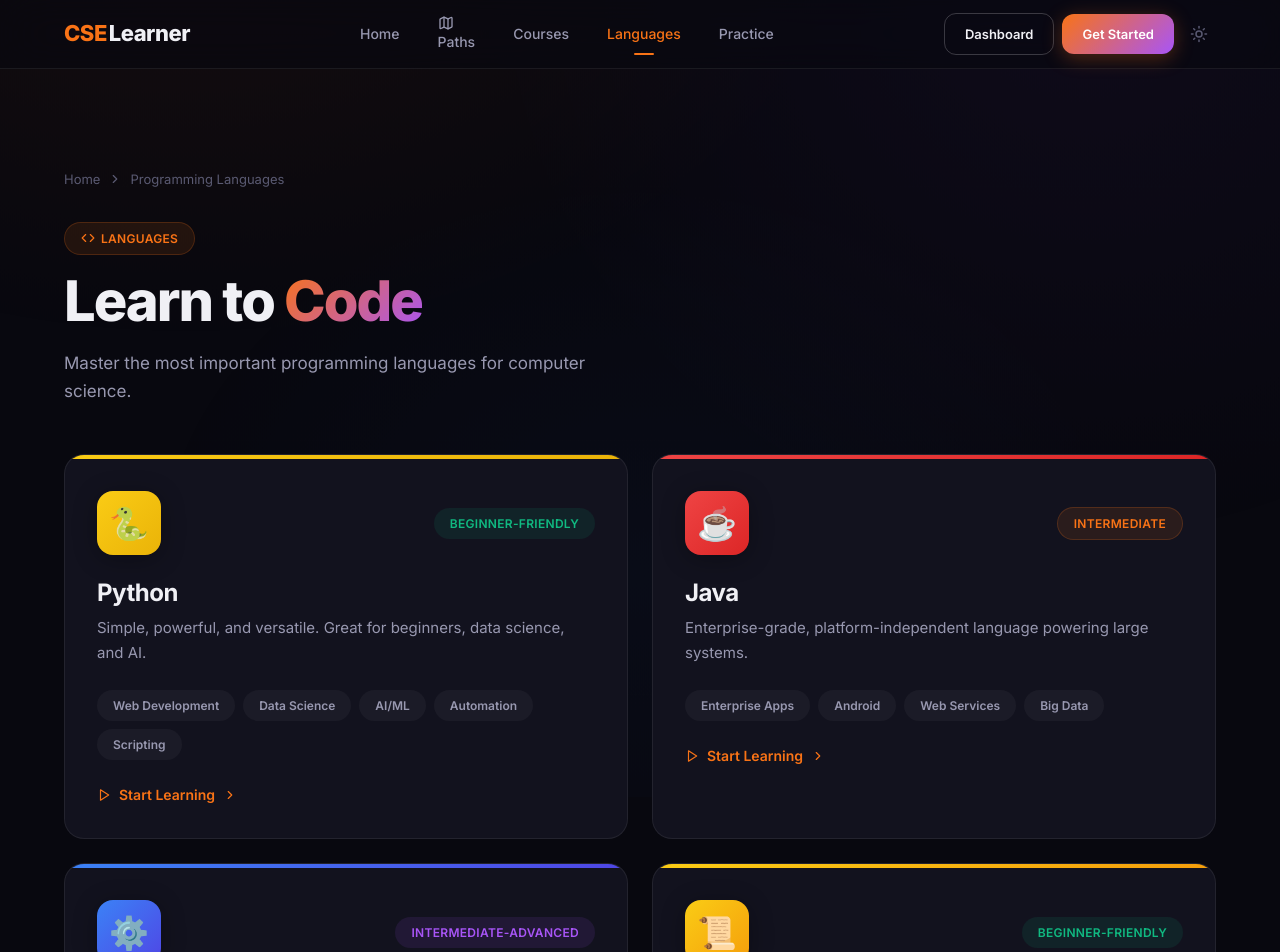
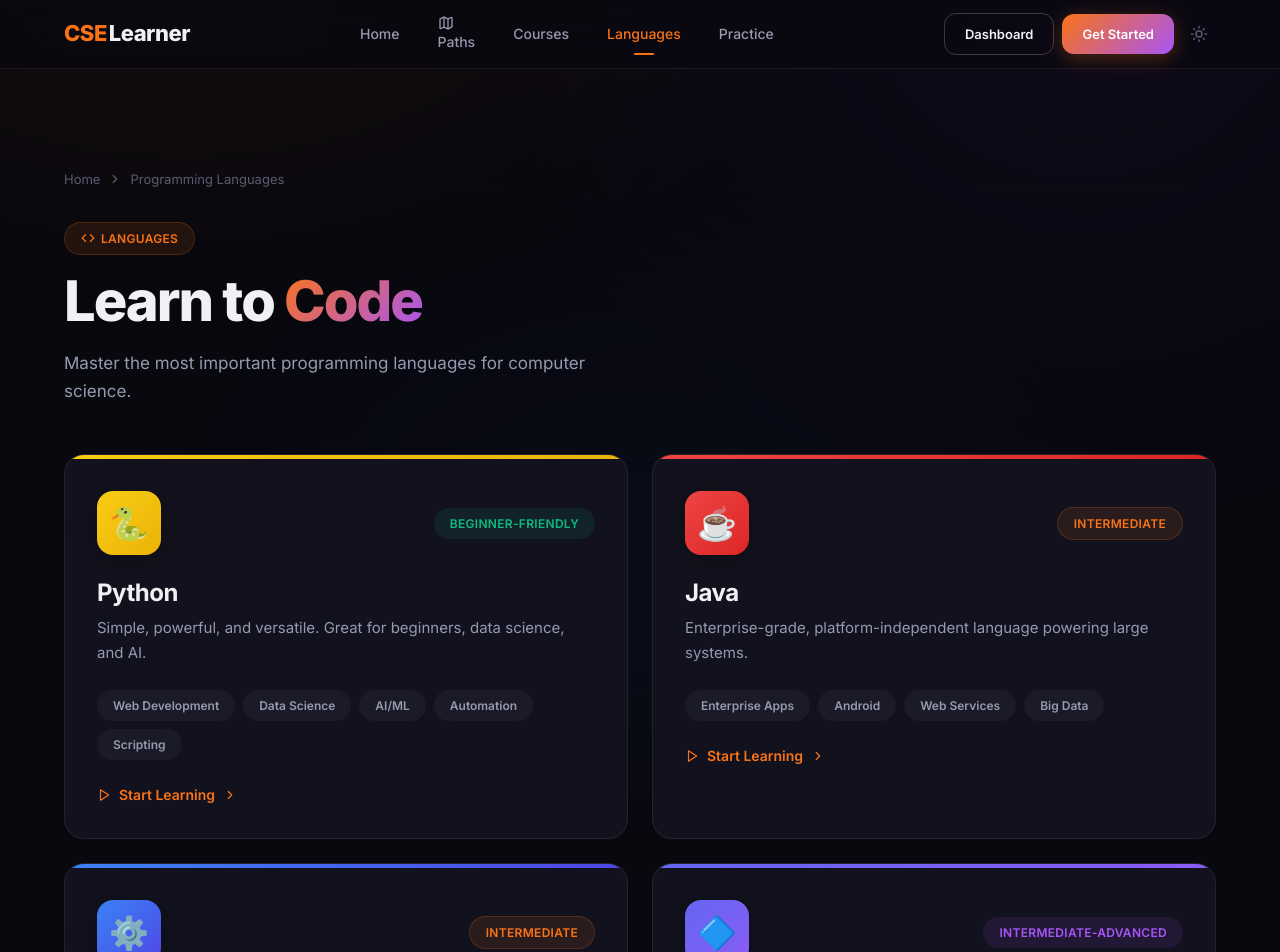
Before and after one commit to Knight-rule/cse-learner, a Next.js app: page /languages in a window 1280 px wide. Shown: the top 952 px of the page. Built offline with nearby package versions, Linux system fonts and the light colour scheme.

Commit message:
Split C & C++ into separate cards on languages page

```diff
--- a/src/app/languages/page.tsx
+++ b/src/app/languages/page.tsx
@@ -4,7 +4,8 @@ import { ChevronRight, Code, Play } from "lucide-react";
 const languages = [
   { slug: "python", name: "Python", icon: "🐍", gradient: "linear-gradient(135deg, #facc15, #eab308)", description: "Simple, powerful, and versatile. Great for beginners, data science, and AI.", useCases: ["Web Development", "Data Science", "AI/ML", "Automation", "Scripting"], difficulty: "Beginner-Friendly", typing: "Dynamic", paradigm: "Multi-paradigm", compiled: "Interpreted", bestFor: "AI, Data Science, Scripting" },
   { slug: "java", name: "Java", icon: "☕", gradient: "linear-gradient(135deg, #ef4444, #dc2626)", description: "Enterprise-grade, platform-independent language powering large systems.", useCases: ["Enterprise Apps", "Android", "Web Services", "Big Data"], difficulty: "Intermediate", typing: "Static", paradigm: "OOP", compiled: "Compiled (JVM)", bestFor: "Enterprise, Android" },
-  { slug: "c-cpp", name: "C & C++", icon: "⚙️", gradient: "linear-gradient(135deg, #3b82f6, #4f46e5)", description: "Low-level control, maximum performance. The foundation of modern computing.", useCases: ["Systems Programming", "Game Dev", "OS", "Embedded", "Competitive Programming"], difficulty: "Intermediate-Advanced", typing: "Static", paradigm: "Procedural / OOP", compiled: "Compiled", bestFor: "Systems, Game Dev, OS" },
+  { slug: "c-language", name: "C", icon: "⚙️", gradient: "linear-gradient(135deg, #3b82f6, #4f46e5)", description: "Low-level control with direct memory access. The foundation of modern computing.", useCases: ["Systems Programming", "OS", "Embedded", "Memory Management"], difficulty: "Intermediate", typing: "Static", paradigm: "Procedural", compiled: "Compiled", bestFor: "Systems, OS, Embedded" },
+  { slug: "cpp", name: "C++", icon: "🔷", gradient: "linear-gradient(135deg, #6366f1, #8b5cf6)", description: "OOP with maximum performance. Powering game engines, browsers, and high-performance systems.", useCases: ["Game Dev", "Competitive Programming", "STL", "OOP", "High Performance"], difficulty: "Intermediate-Advanced", typing: "Static", paradigm: "OOP / Generic", compiled: "Compiled", bestFor: "Game Dev, HPC, OOP" },
   { slug: "javascript", name: "JavaScript", icon: "📜", gradient: "linear-gradient(135deg, #facc15, #f59e0b)", description: "The language of the web. Full-stack with Node.js and modern frameworks.", useCases: ["Web Frontend", "Backend (Node.js)", "Mobile (React Native)", "Desktop (Electron)"], difficulty: "Beginner-Friendly", typing: "Dynamic", paradigm: "Multi-paradigm", compiled: "Interpreted (JIT)", bestFor: "Web (Frontend + Backend)" },
 ];
 
```
